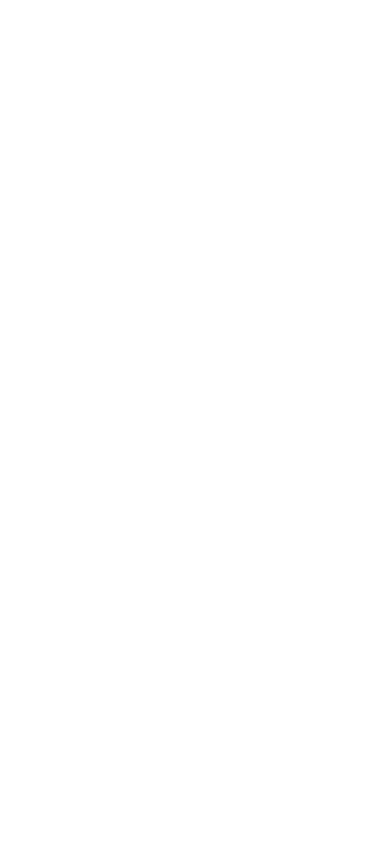
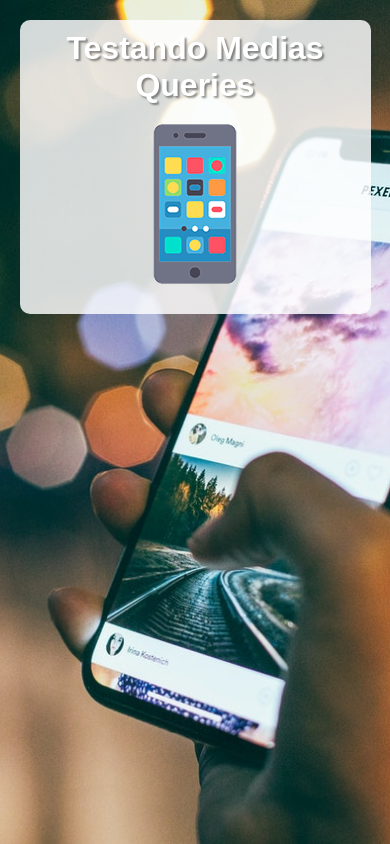
Before and after one commit to willolivers/html-css, a plain HTML site: page exercicios/ex026/mq004/index.html in a window 390 px wide. Drawn offline with Linux system fonts and the light colour scheme.

Commit message:
criei o mobile first

```diff
--- /dev/null
+++ b/exercicios/ex026/mq004/estilos/style.css
@@ -0,0 +1,48 @@
+@charset "UTF-8";
+
+/* Versão Mobile First*/
+
+*{
+    font-family: Arial, Helvetica, sans-serif;
+    font-size: 1em;
+    margin: 0px;
+    padding: 0px;
+    box-sizing: border-box;
+}
+
+html{
+    height: 100vh;
+}
+
+body{
+    background: black url(../imagens/back-phone.jpg) no-repeat;
+    background-size: cover;
+    background-position: center center;
+}
+
+main{
+    background-color: rgba(255, 255, 255, 0.824);
+    width: 90%;
+    margin: auto;
+    border-radius: 10px;
+    padding: 10px;
+    margin-top: 20px;
+}
+
+h1{
+    text-align: center;
+    color: white;
+    font-size: 2em;
+    text-shadow: 2px 2px 2px rgba(0, 0, 0, 0.416);
+}
+
+img{
+    display: block;
+    margin: auto;
+}
+
+img#phone{display: block;}
+img#tablet{display: none;}
+img#print{display: none;}
+img#pc{display: none;}
+img#tv{display: none;}
--- a/exercicios/ex026/mq004/index.html
+++ b/exercicios/ex026/mq004/index.html
@@ -5,8 +5,17 @@
     <meta http-equiv="X-UA-Compatible" content="IE=edge">
     <meta name="viewport" content="width=device-width, initial-scale=1.0">
     <title>Media Query</title>
+    <link rel="stylesheet" href="estilos/style.css" media="all">
+    <link rel="stylesheet" href="estilos/media-query.css">
 </head>
 <body>
-
+    <main>
+        <h1>Testando Medias Queries</h1>
+        <img id="phone" src="imagens/icon-phone.png" alt="Acessando via smarthphone">
+        <img id="tablet" src="imagens/icon-tablet.png" alt="Acessando via tablet">
+        <img id="print" src="imagens/icon-print.png" alt="Acessando via impressão">
+        <img id="pc" src="imagens/icon-pc.png" alt="Acessando via desktop">
+        <img id="tv" src="imagens/icon-tv.png" alt="Acessando via Tv">
+    </main>
 </body>
 </html>
```
Also changed, not shown: exercicios/ex026/mq004/estilos/media-query.css (added, +7 -0 lines), 1 other file.
